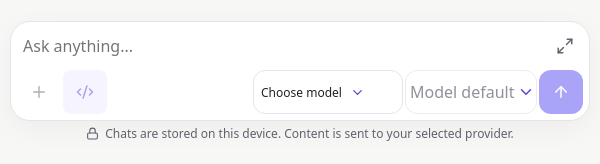
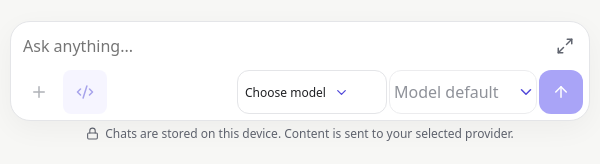
Before and after one commit to yapweijun1996/PWA-BYOK-AI-Chatbox, a React (Vite) app: page / in a window 600 px wide. Shown: the part 415-579 px from the top of the page. Built offline with nearby package versions, Linux system fonts and the light colour scheme.

Commit message:
Prevent effort label truncation on wider phones

```diff
--- a/src/styles.css
+++ b/src/styles.css
@@ -1303,6 +1303,14 @@ select:focus-visible {
     padding-top: 10vh;
   }
 }
+/* On wider phones the single-row toolbar must not shrink the selected label. */
+@media (min-width: 521px) and (max-width: 767px) {
+  .composer-actions .composer-effort-wrap {
+    width: 148px;
+    max-width: 148px;
+    flex: 0 0 148px;
+  }
+}
 /* Keep the model and effort labels readable on narrow phones. */
 @media (max-width: 520px) {
   .composer-actions {
```
Also changed, not shown: tests/composer-mobile-alignment-smoke.mjs (+3 -2 lines).
